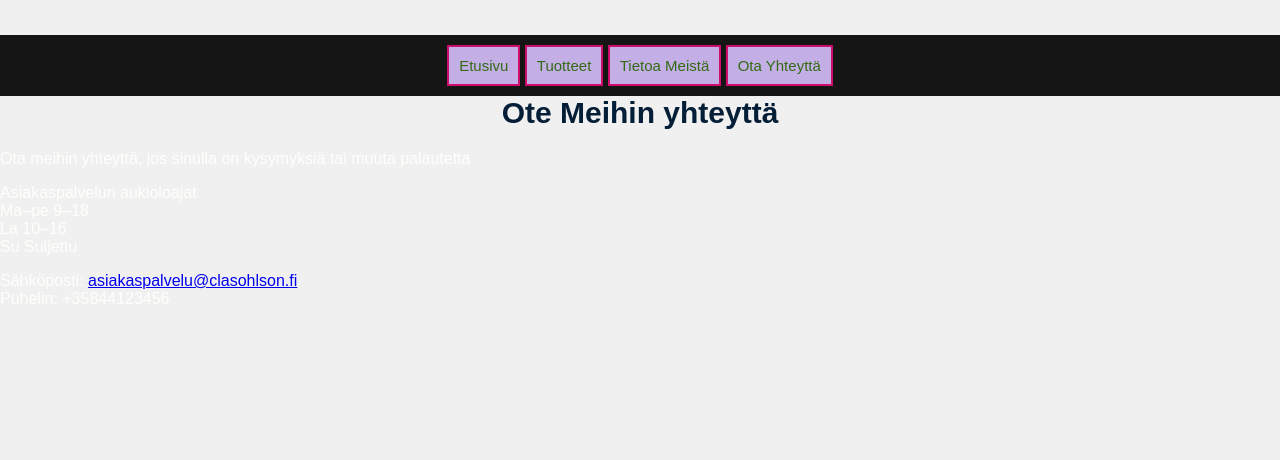
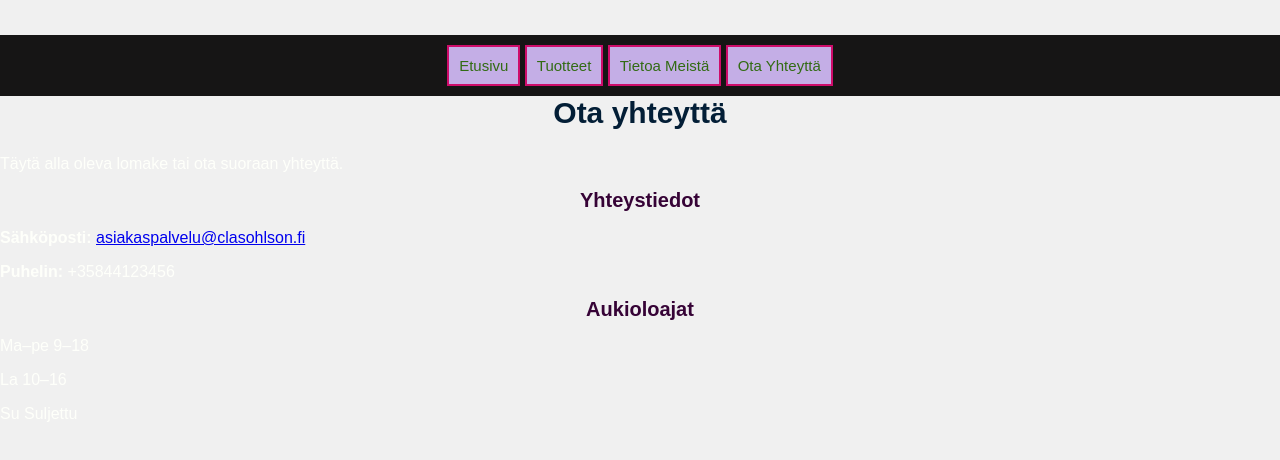
Before and after one commit to Sairaw/Sairaw.github.io, a plain HTML site: page Ota yhteyttä.html in a window 1280 px wide. Drawn offline with Linux system fonts and the light colour scheme.

Commit message:
uusi yritys

```diff
--- a/Ota yhteyttä.html
+++ b/Ota yhteyttä.html
@@ -3,34 +3,35 @@
 <head>
     <meta charset="UTF-8">
     <meta name="viewport" content="width=device-width, initial-scale=1.0">
-    <title>Document</title>
+    <title>Ota yhteyttä</title>
     <link rel="stylesheet" href="tyyli.css">
 </head>
 <body>
     <header>
         <nav class="nav">
-             <a href="index.html">Etusivu</a>
-             <a href="Tuotteet.html">Tuotteet</a>
-             <a href="Tietoa Meistä.html">Tietoa Meistä</a>
+            <a href="index.html">Etusivu</a>
+            <a href="Tuotteet.html">Tuotteet</a>
+            <a href="Tietoa Meistä.html">Tietoa Meistä</a>
             <a href="Ota Yhteyttä.html">Ota Yhteyttä</a>
         </nav>
-
-
     </header>
 
-    <h1> Ote Meihin yhteyttä</h1>
-    <div class="yhteystiedot">
-        <p>Ota meihin yhteyttä, jos sinulla on kysymyksiä tai muuta palautetta</p>
-    </div>
-    <div class="aukioloajat">
-        <p class="adr">Asiakaspalvelun aukioloajat <br>Ma–pe 9–18<br>La 10–16<br>Su Suljettu</p>
-    <p>
-            <div>Sähköposti:
-                <a class="email" href="mailto:asiakaspalvelu@kidschoice.fi">
-                    asiakaspalvelu@clasohlson.fi</a>
-                </div>
-             <div>Puhelin: <span class="tel">+35844123456</span></div>
-                        </p>
-</div>
+    <section class="contact">
+        <h1>Ota yhteyttä</h1>
+        <p>Täytä alla oleva lomake tai ota suoraan yhteyttä.</p>
+    </section>
 
+    <section class="contact-info">
+        <h2>Yhteystiedot</h2>
+        <p><strong>Sähköposti:</strong> <a href="mailto:asiakaspalvelu@kidschoice.fi">asiakaspalvelu@clasohlson.fi</a></p>
+        <p><strong>Puhelin:</strong> <span>+35844123456</span></p>
+    </section>
+
+    <section class="opening-hours">
+        <h2>Aukioloajat</h2>
+        <p>Ma–pe 9–18</p>
+        <p>La 10–16</p>
+        <p>Su Suljettu</p>
+    </section>
 </body>
+</html>
```
